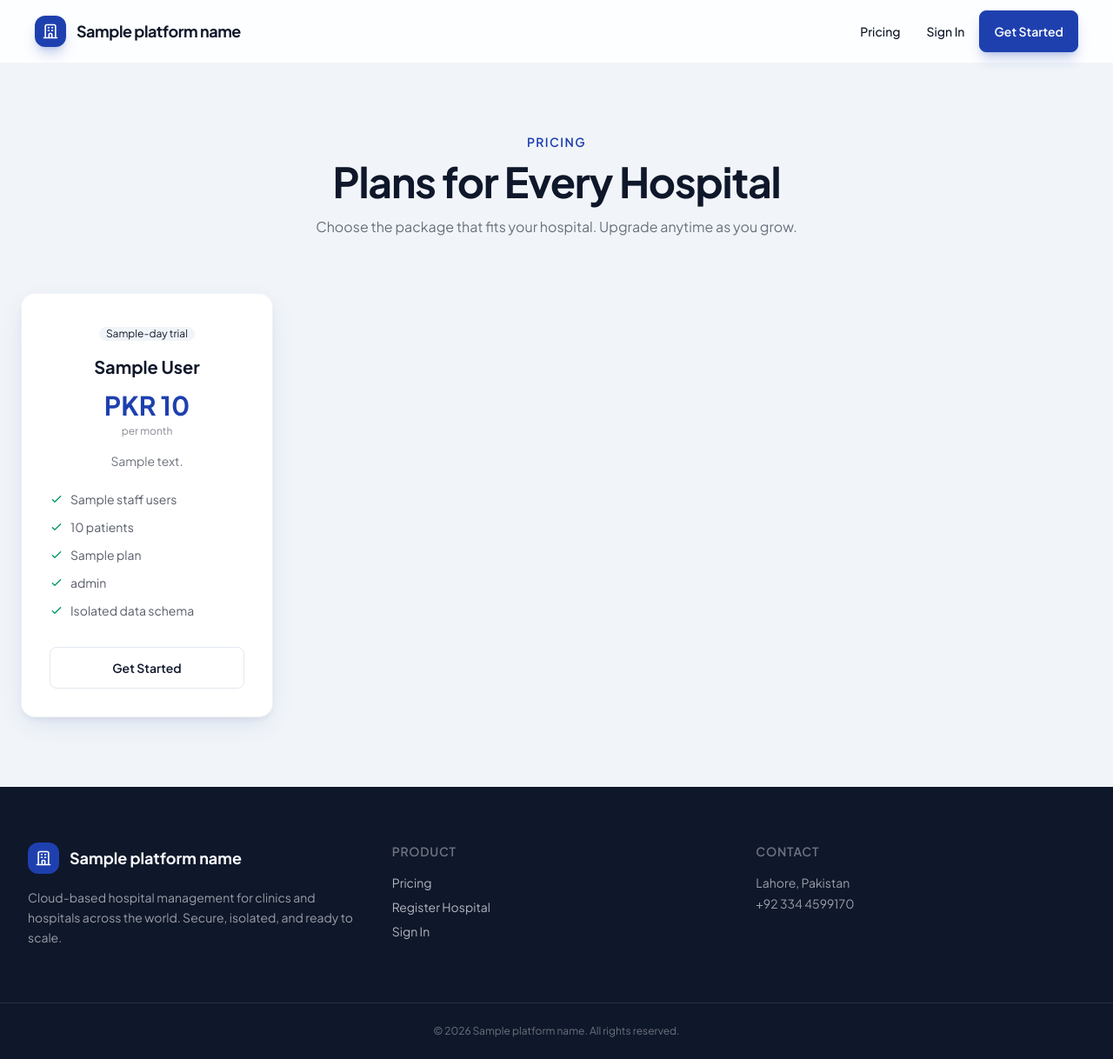
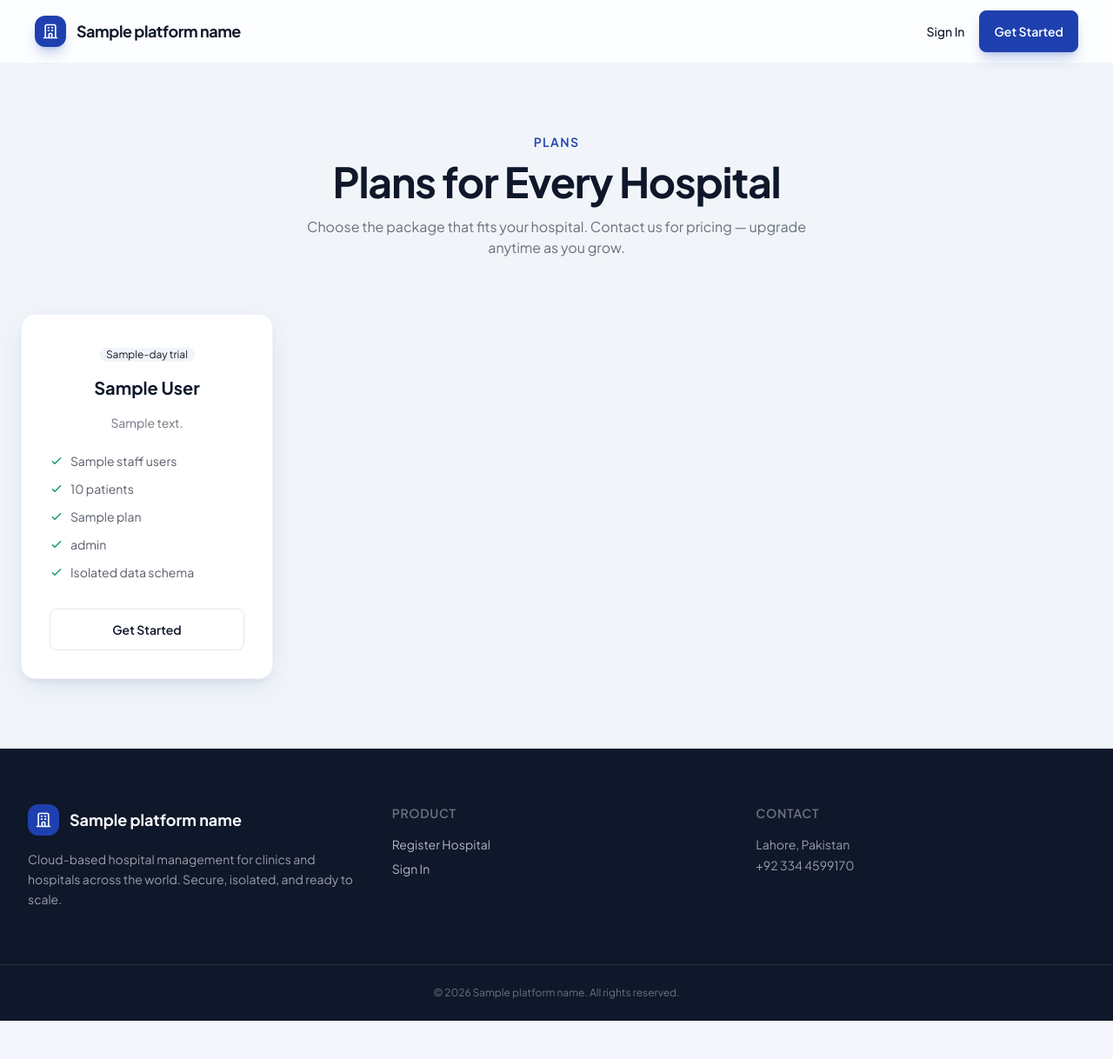
Before and after one commit to Ahmed-ITCS/care-u, a Django app: template templates/tenants/pricing.html in a window 1280 px wide. Shown: the whole page at 87% size. After the commit the page ends 1174 px from the top, so only its background shows below. Run offline with Django 5.2, Linux system fonts and the light colour scheme; the template is opened without the code that fills it: most values are stand-ins (such as "Sample title", 1, 10 or a date in 2020).

Commit message:
Remove pricing links from public templates and update terminology from "Pricing" to "Plans" in the pricing page for consistency. Adjust descriptions to enhance clarity regarding package options and contact for pricing.

```diff
--- a/templates/tenants/base_public.html
+++ b/templates/tenants/base_public.html
@@ -24,7 +24,6 @@
                 </a>
             </div>
             <div class="flex-none hidden md:flex items-center gap-1">
-                <a href="{% url 'tenants:pricing' %}" class="btn btn-ghost btn-sm font-medium">Pricing</a>
                 <a href="/login/" class="btn btn-ghost btn-sm font-medium">Sign In</a>
                 <a href="{% url 'tenants:register' %}" class="btn btn-premium btn-sm">Get Started</a>
                 <!-- <a href="{% url 'platform:login' %}" class="btn btn-ghost btn-sm text-base-content/50">Admin</a> -->
@@ -35,7 +34,6 @@
                         <svg class="w-5 h-5" fill="none" viewBox="0 0 24 24" stroke="currentColor"><path stroke-linecap="round" d="M4 6h16M4 12h16M4 18h16"/></svg>
                     </div>
                     <ul tabindex="0" class="menu menu-sm dropdown-content mt-2 z-[1] p-2 shadow-premium bg-base-100 rounded-xl w-48 border border-base-300/50">
-                        <li><a href="{% url 'tenants:pricing' %}">Pricing</a></li>
                         <li><a href="/login/">Sign In</a></li>
                         <li><a href="{% url 'tenants:register' %}" class="text-primary font-semibold">Get Started</a></li>
                         <!-- <li><a href="{% url 'platform:login' %}">Platform Admin</a></li> -->
@@ -69,7 +67,6 @@
             <div>
                 <h4 class="font-semibold mb-4 text-sm uppercase tracking-wider text-neutral-content/40">Product</h4>
                 <ul class="space-y-2 text-sm text-neutral-content/70">
-                    <li><a href="{% url 'tenants:pricing' %}" class="hover:text-white transition-colors">Pricing</a></li>
                     <li><a href="{% url 'tenants:register' %}" class="hover:text-white transition-colors">Register Hospital</a></li>
                     <li><a href="/login/" class="hover:text-white transition-colors">Sign In</a></li>
                 </ul>
--- a/templates/tenants/pricing.html
+++ b/templates/tenants/pricing.html
@@ -1,11 +1,11 @@
 {% extends "tenants/base_public.html" %}
-{% block title %}Pricing — {{ platform_name }}{% endblock %}
+{% block title %}Plans — {{ platform_name }}{% endblock %}
 {% block content %}
 <div class="max-w-7xl mx-auto px-6 py-20">
     <div class="text-center mb-16">
-        <p class="text-primary font-semibold text-sm uppercase tracking-widest mb-3">Pricing</p>
+        <p class="text-primary font-semibold text-sm uppercase tracking-widest mb-3">Plans</p>
         <h1 class="text-3xl md:text-5xl font-bold tracking-tight">Plans for Every Hospital</h1>
-        <p class="text-base-content/60 mt-4 max-w-xl mx-auto">Choose the package that fits your hospital. Upgrade anytime as you grow.</p>
+        <p class="text-base-content/60 mt-4 max-w-xl mx-auto">Choose the package that fits your hospital. Contact us for pricing — upgrade anytime as you grow.</p>
     </div>
 
     <div class="grid grid-cols-1 md:grid-cols-2 lg:grid-cols-3 xl:grid-cols-4 gap-6">
@@ -19,11 +19,7 @@
             <div class="h-6 mb-4"></div>
             {% endif %}
             <h2 class="text-xl font-bold">{{ plan.display_name }}</h2>
-            <p class="text-3xl font-bold text-primary mt-3 mb-1">
-                {% if plan.price_monthly == 0 %}Free{% else %}PKR {{ plan.price_monthly|floatformat:0 }}{% endif %}
-            </p>
-            <p class="text-xs text-base-content/50 mb-4">per month</p>
-            <p class="text-sm text-base-content/60 mb-6 min-h-[3rem]">
+            <p class="text-sm text-base-content/60 mb-6 min-h-[3rem] mt-4">
                 {{ plan.description|default:plan.module_labels }}
             </p>
             <ul class="text-sm space-y-3 text-base-content/70 text-left mb-8">
@@ -53,7 +49,7 @@
             </a>
         </div>
         {% empty %}
-        <p class="col-span-full text-center text-base-content/50">Pricing plans coming soon.</p>
+        <p class="col-span-full text-center text-base-content/50">Plans coming soon.</p>
         {% endfor %}
     </div>
 </div>
```
Also changed, not shown: templates/tenants/landing.html (+2 -5 lines).
